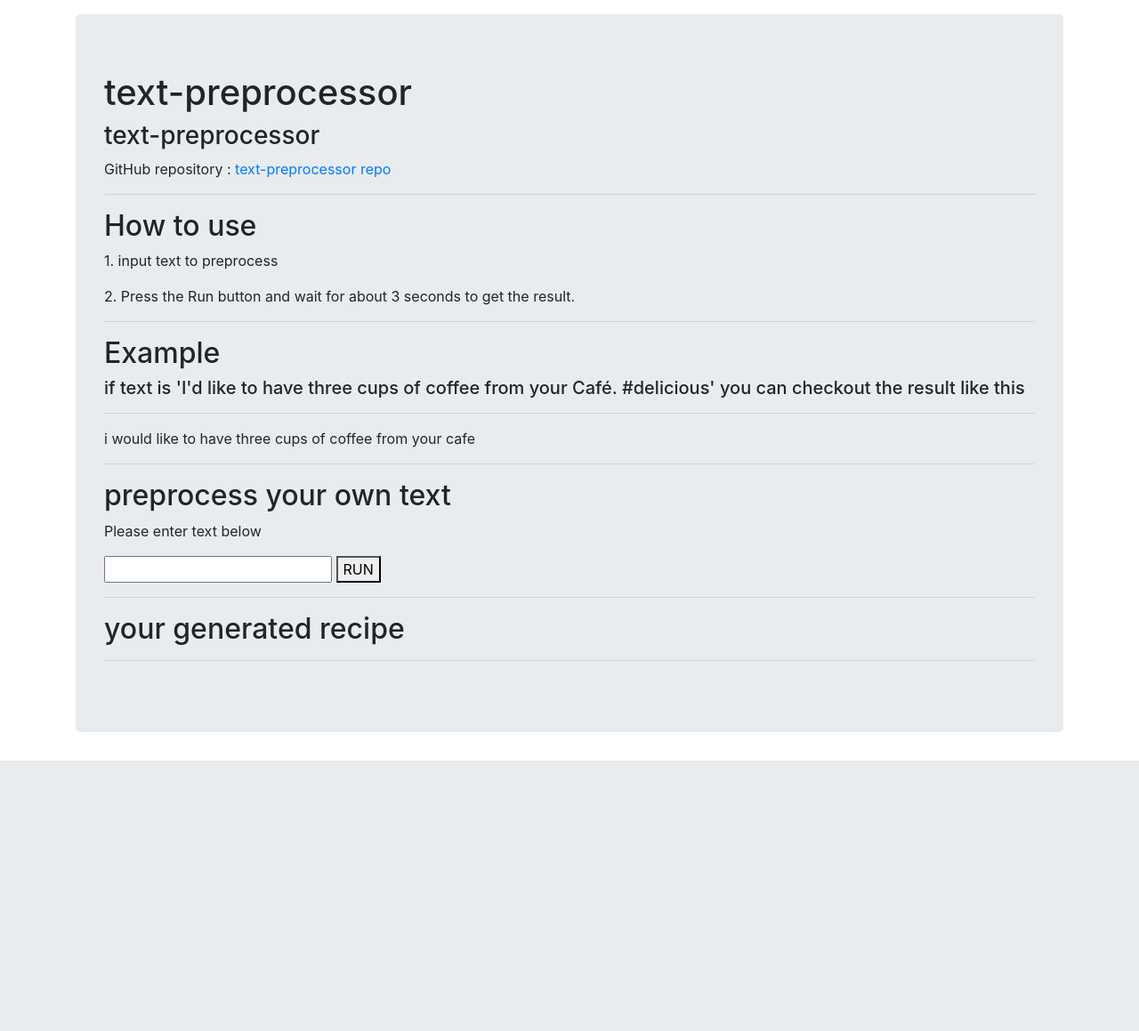
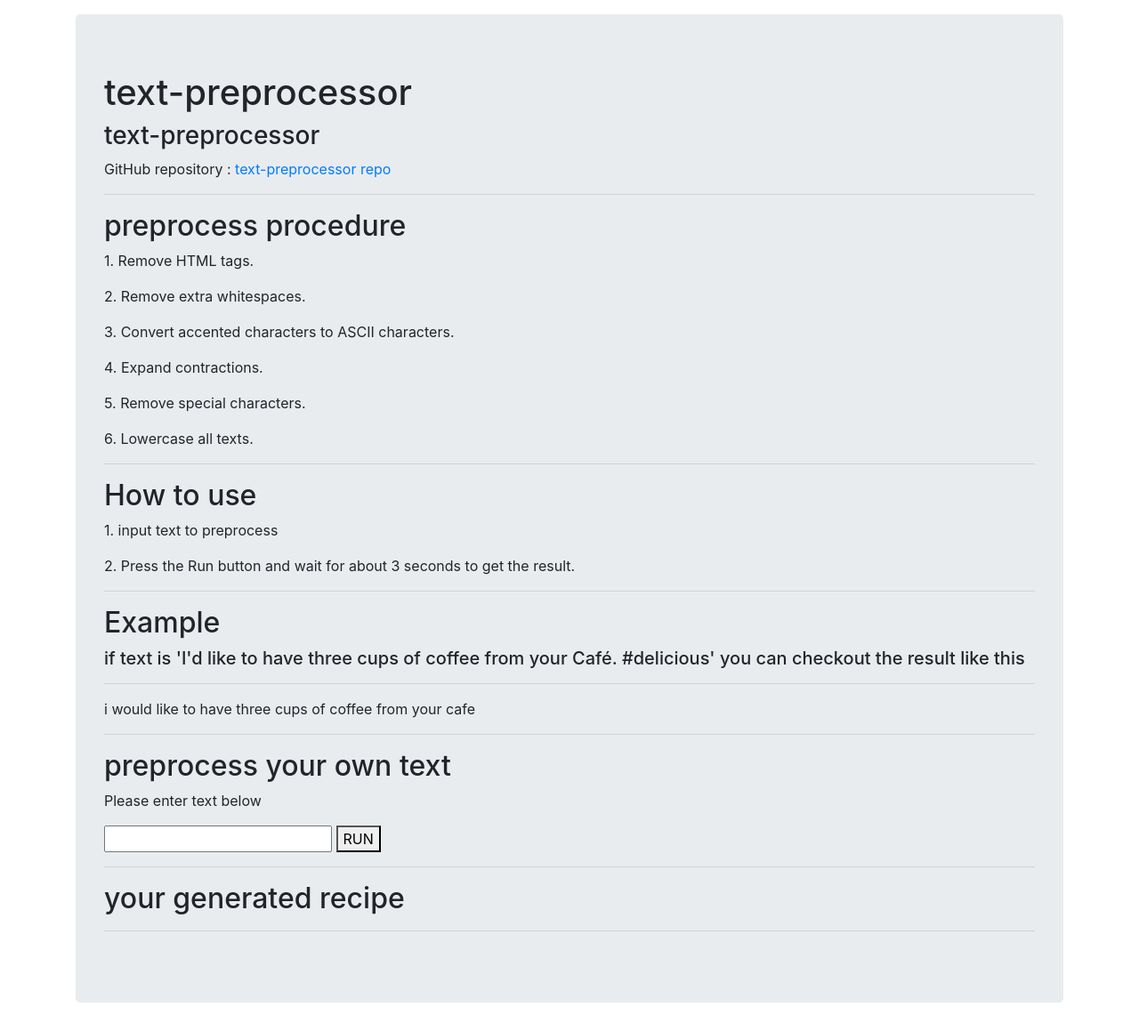
Before and after one commit to ha-mulan/gpt2-FineTune-Tool, a Flask app: page / in a window 1280 px wide. Shown: the whole page at 89% size. Before the commit the page ends 855 px from the top, so only its background shows below. Run offline with Flask 2, Linux system fonts and the light colour scheme; some libraries are stand-ins or nearby versions.

Commit message:
Update index.html

```diff
--- a/templates/index.html
+++ b/templates/index.html
@@ -21,6 +21,17 @@
                 <br>
 
 
+<hr class="solid">
+
+<h2>preprocess procedure</h2>
+<div id="usage">
+    <p>1. Remove HTML tags.</p>
+    <p>2. Remove extra whitespaces.</p>
+    <p>3. Convert accented characters to ASCII characters.</p>
+    <p>4. Expand contractions.</p>
+    <p>5. Remove special characters.</p>
+    <p>6. Lowercase all texts.</p>
+</div>
                 <hr class="solid">
 
                 <h2>How to use</h2>
```
